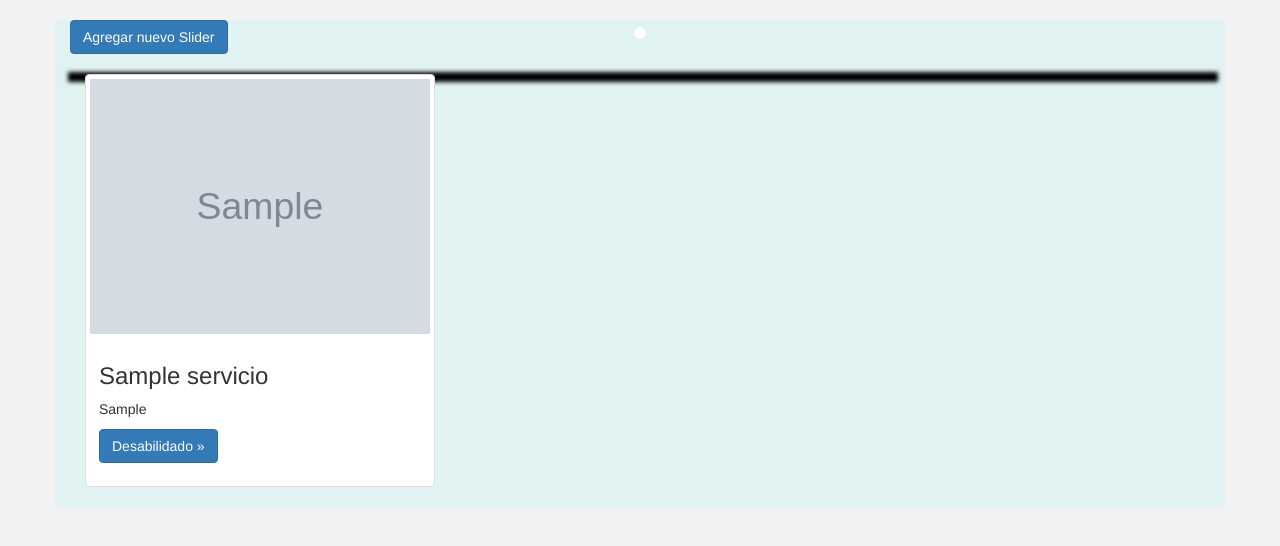
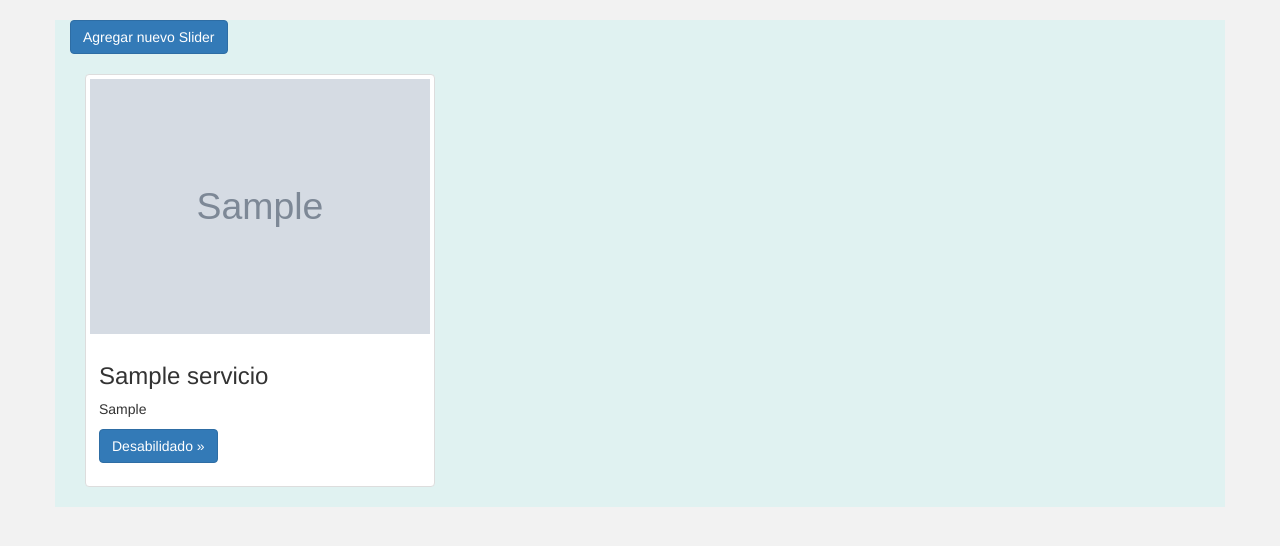
Before and after one commit to david97ly/glass1.2, a Django app: template glass/templates/confservicios.html in a window 1280 px wide. Shown: the part 54-600 px from the top of the page. Run offline with Django 3.2, Linux system fonts and the light colour scheme; tables that the repository leaves empty hold one stand-in row (values such as "Sample post"); the template is opened without the code that fills it: values that come from a table or form of the project are taken from there, most other values are stand-ins (such as "Sample title", 1, 10 or a date in 2020); grey boxes marked "Sample" are stand-in pictures; parts of the project's set-up code (start-up, migrations or seed data) failed here and were passed over; some libraries are stand-ins or nearby versions.

Commit message:
veamos como se ve

```diff
--- a/glass/templates/confservicios.html
+++ b/glass/templates/confservicios.html
@@ -87,12 +87,9 @@
     <br>
             <!-- Carousel
     ================================================== -->
-    <div id="myCarousel" class="carousel slide ">
+
       <!-- Indicators -->
-      <ol class="carousel-indicators">
-        <li data-target="#myCarousel" data-slide-to="0" class="active"></li>
 
-      </ol>
        <div class="col-xs-12 col-sm-6 col-dm-4 col-lg-4 ">
          <div class="thumbnail">
            <img  id="imgs"  class="img-responsive img-service" src="{{ s.foto.url }}" alt="...">
@@ -113,8 +110,6 @@
 
 
 
-
-    </div>
 
     <script src="/static/js/jquery-1.2.6.min.js"></script>
     <script src="/static/js/ajax.js"></script>
```
